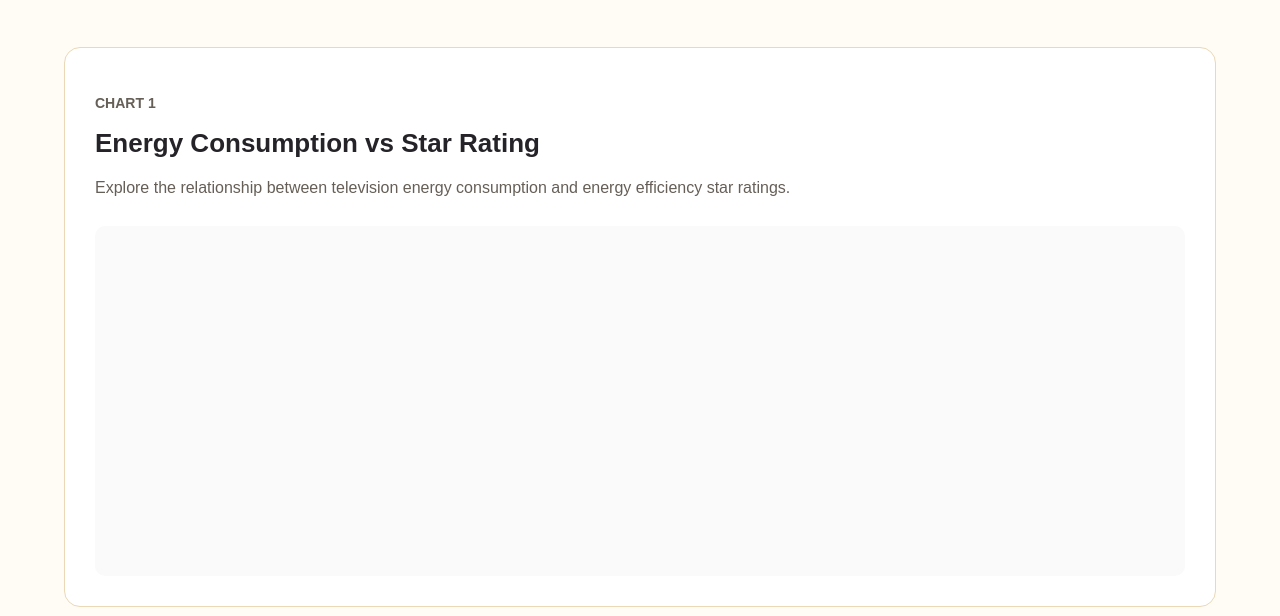
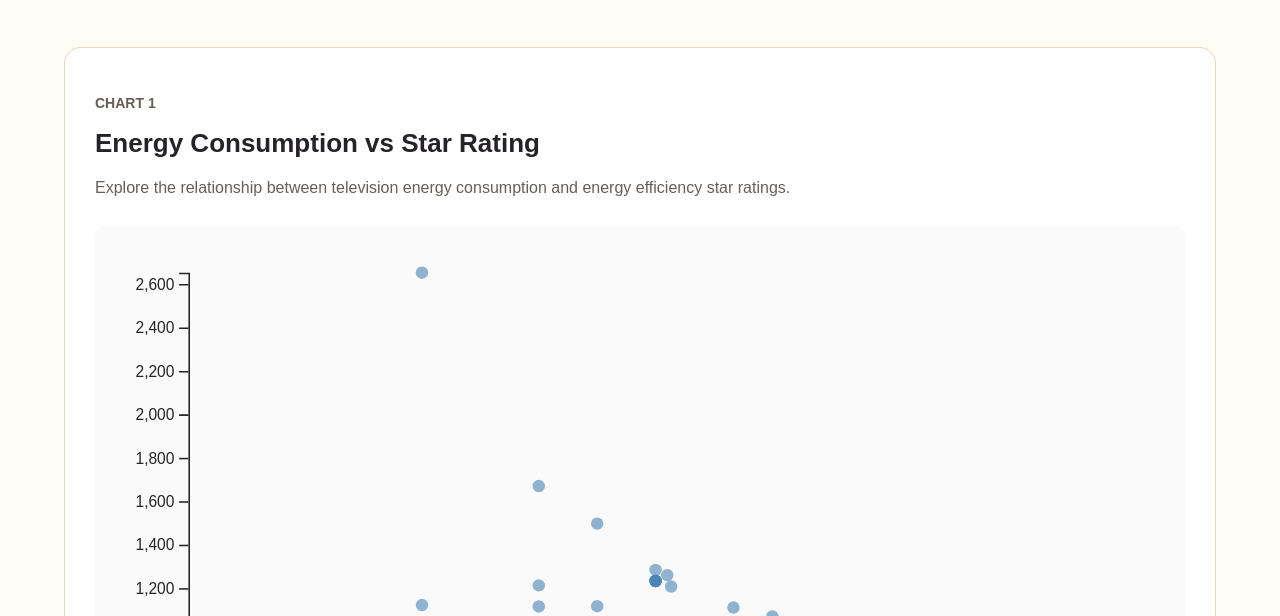
Before and after one commit to KateDaCat/T05, a plain HTML site: page index.html in a window 1280 px wide. Shown: the part 336-952 px from the top of the page. Drawn offline with nearby package versions, Linux system fonts and the light colour scheme.

Commit message:
feat: create energy consumption scatter plot

```diff
--- a/index.html
+++ b/index.html
@@ -118,11 +118,13 @@
     <!-- D3 -->
     <script src="https://d3js.org/d3.v7.min.js"></script>
 
-    <!-- Individual charts -->
+    <!-- Charts -->
     <script src="scatter.js"></script>
-    <script src="donut.js"></script>
-    <script src="bar.js"></script>
-    <script src="line.js"></script>
+
+    <!-- We'll enable these later -->
+    <!-- <script src="donut.js"></script> -->
+    <!-- <script src="bar.js"></script> -->
+    <!-- <script src="line.js"></script> -->
 
 </body>
 
--- a/scatter.js
+++ b/scatter.js
@@ -0,0 +1,68 @@
+d3.csv("data/Ex5_TV_energy.csv", d => {
+
+    return {
+        brand: d.brand,
+        screen_tech: d.screen_tech,
+        screensize: +d.screensize,
+        energy_consumpt: +d.energy_consumpt,
+        star2: +d.star2,
+        count: +d.count
+    };
+
+}).then(data => {
+
+    console.log(data);
+
+    // Chart dimensions
+    const width = 700;
+    const height = 450;
+
+    // Create responsive SVG
+    const svg = d3.select("#scatter-chart")
+        .append("svg")
+        .attr("viewBox", `0 0 ${width} ${height}`)
+        .attr("width", "100%")
+        .attr("height", "100%");
+
+
+    // X scale: Star Rating
+    const xScale = d3.scaleLinear()
+        .domain([0, d3.max(data, d => d.star2)])
+        .range([60, 660]);
+
+    // Y scale: Energy Consumption
+    const yScale = d3.scaleLinear()
+        .domain([0, d3.max(data, d => d.energy_consumpt)])
+        .range([400, 30]);
+
+    console.log(
+        "Maximum star rating:",
+        d3.max(data, d => d.star2)
+    );
+
+    console.log(
+        "Maximum energy consumption:",
+        d3.max(data, d => d.energy_consumpt)
+    );
+
+
+    // X axis
+    svg.append("g")
+        .attr("transform", "translate(0, 400)")
+        .call(d3.axisBottom(xScale));
+
+    // Y axis
+    svg.append("g")
+        .attr("transform", "translate(60, 0)")
+        .call(d3.axisLeft(yScale));
+
+        // Draw scatter plot points
+    svg.selectAll("circle")
+        .data(data)
+        .join("circle")
+        .attr("cx", d => xScale(d.star2))
+        .attr("cy", d => yScale(d.energy_consumpt))
+        .attr("r", 4)
+        .attr("fill", "steelblue")
+        .attr("opacity", 0.6);
+});
```
